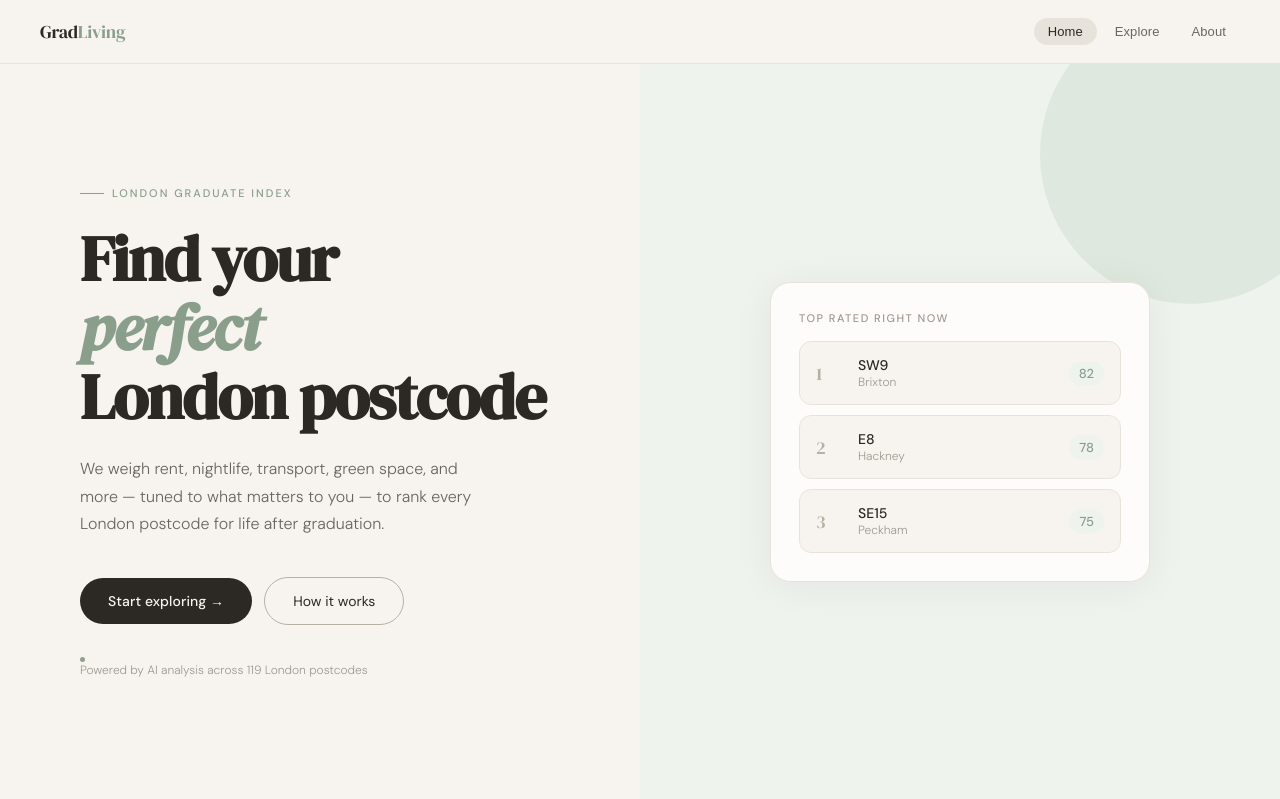
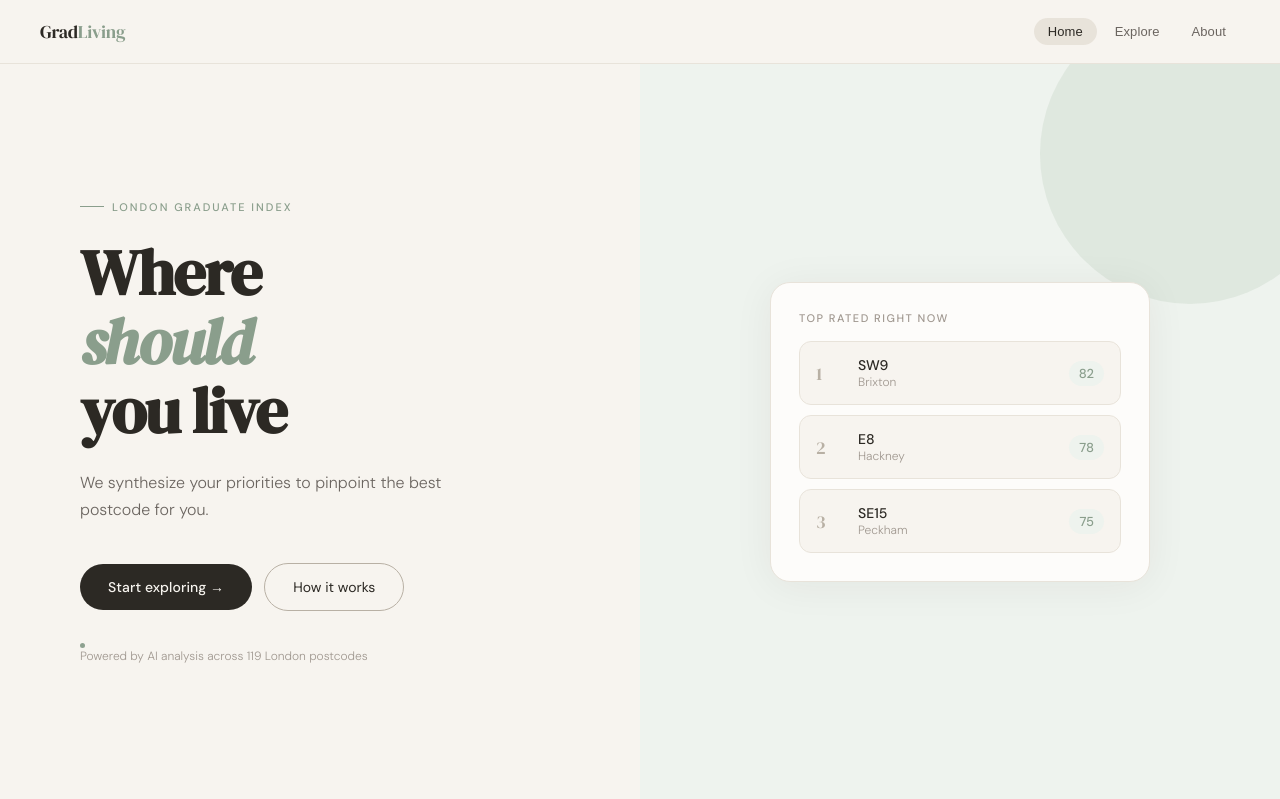
Before and after one commit to 26dec4y62/hackathon2026, a React (Vite) app: page / in a window 1280 px wide. Shown: the top 799 px of the page. Built offline with nearby package versions, Linux system fonts and the light colour scheme.

Commit message:
Revise hero title and body text
Updated hero section text to improve clarity and engagement.

```diff
--- a/src/App.jsx
+++ b/src/App.jsx
@@ -761,10 +761,10 @@ function HomePage({ onNavigate }) {
         <div className="hero-left">
           <div className="hero-eyebrow">London Graduate Index</div>
           <h1 className="hero-title">
-            Find your<br/><em>perfect</em><br/>London postcode
+            Where<br/><em>should</em><br/>you live
           </h1>
           <p className="hero-body">
-            We weigh rent, nightlife, transport, green space, and more — tuned to what matters to you — to rank every London postcode for life after graduation.
+            We synthesize your priorities to pinpoint the best postcode for you.
           </p>
           <div>
             <button className="btn-primary" onClick={() => onNavigate("explore")}>
```
